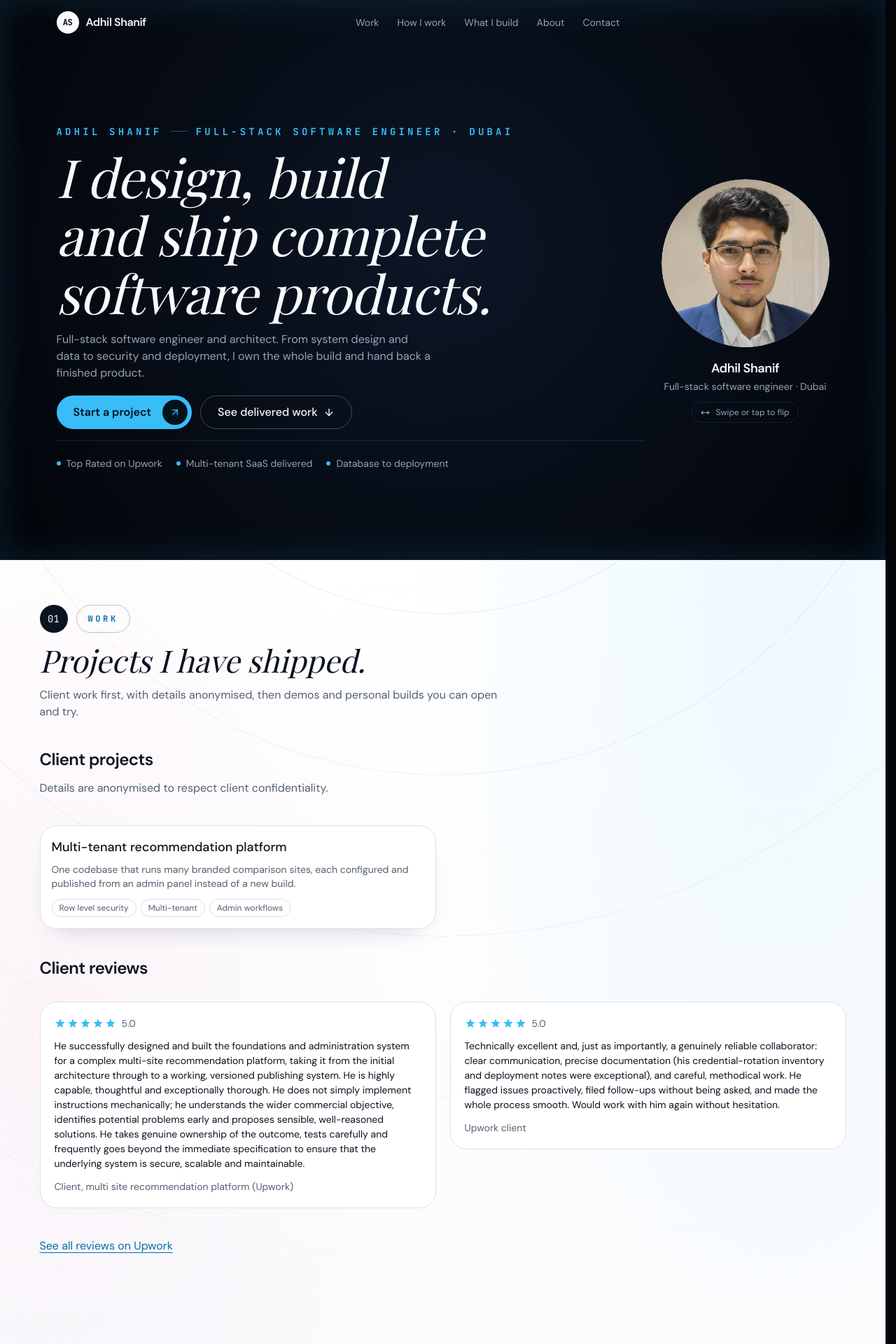
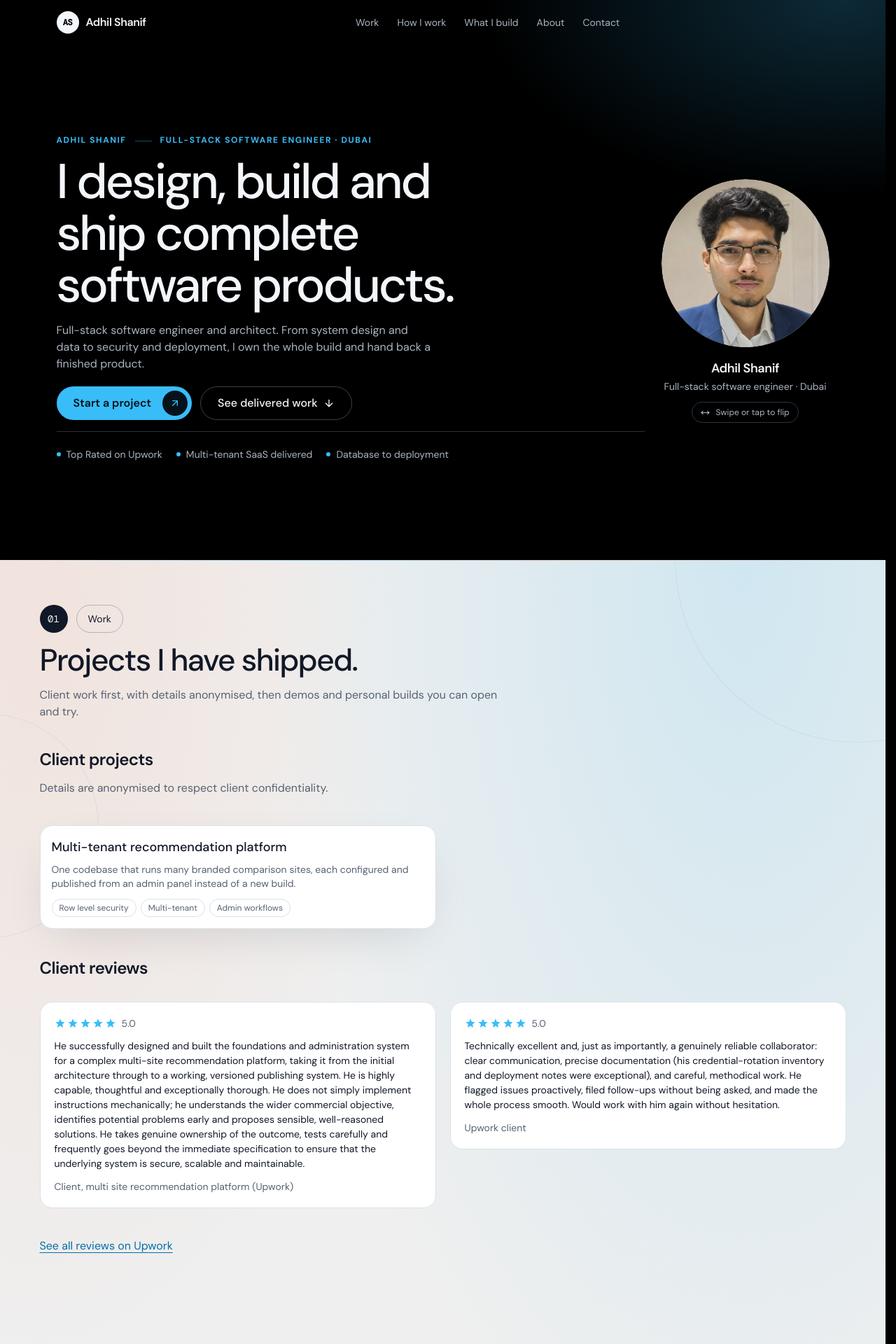
Before and after one commit to shanifadhil33-blip/My-portfolio, a Next.js app: page / in a window 1280 px wide. Shown: the top 1920 px of the page at 70% size. Built offline with nearby package versions, Linux system fonts and the light colour scheme.

Commit message:
Rework grounds and type against the correct reference: revert serif and mono, DM Sans medium headlines, #efefef light ground with sky and warm tints and two thin rings, black dark ground with corner aura, 1px section hairline, 18px cards

```diff
--- a/src/app/globals.css
+++ b/src/app/globals.css
@@ -6,30 +6,30 @@
    Components read tokens only, so a section flips theme by adding .zone-light or .zone-dark. */
 :root,
 .zone-dark {
-  --background: #020408;
-  --surface: #080d16;
-  --foreground: #f8fafc;
-  --muted: #94a3b8;
-  --border: rgba(56, 189, 248, 0.15);
+  --background: #000000;
+  --surface: #0c161f;
+  --foreground: #f3f6fa;
+  --muted: #aab4c0;
+  --border: #273440;
   --accent: #38bdf8;
   --accent-hover: #7dd3fc;
   --accent-pressed: #0ea5e9;
   --accent-fill: #38bdf8;
   --accent-ink: #04121c;
-  --card-shadow: 0 25px 50px -12px rgba(0, 0, 0, 0.25);
+  --card-shadow: 0 18px 44px -22px rgba(0, 0, 0, 0.85);
   --glow: rgba(14, 116, 144, 0.32);
 }
 
 .zone-light {
-  --background: #f4f6f8;
+  --background: #efefef;
   --surface: #ffffff;
-  --foreground: #0b1220;
-  --muted: #536071;
-  --border: #dbe2ea;
+  --foreground: #111827;
+  --muted: #566273;
+  --border: #dce2e8;
   --accent: #026fa9;
   --accent-hover: #03649a;
   --accent-pressed: #024f7a;
-  --card-shadow: 0 18px 40px -26px rgba(15, 30, 50, 0.28);
+  --card-shadow: 0 22px 70px -24px rgba(7, 18, 28, 0.16);
   color-scheme: light;
 }
 
@@ -41,25 +41,35 @@
   color: var(--foreground);
 }
 
-/* Section backgrounds (Nov 18 2026), measured from a reference landing page:
-   dark = one soft navy radial from the centre (#0c1626 to #020408, farthest corner) with a 50px sky inset glow on the edges;
-   light = near white with a faint sky and rose wash and large thin arcs. Static layers only, nothing animates. */
-section.zone-dark {
-  background: radial-gradient(circle at 50% 45%, #0c1626 0%, #020408 100%);
-  box-shadow: inset 0 0 50px rgba(56, 189, 248, 0.15);
-}
+/* Section grounds (Nov 18 2026), measured from the reference page's computed CSS.
+   Light: #efefef with a sky tint top right (ellipse 78% 58% at 84% 0, 17%) and a warm tint top left
+   (ellipse 58% 44% at 4% 2%, 12%), plus two thin 1px rings (520px circle off the top right corner,
+   320px circle off the left edge) at 8% ink. Dark: pure black with one sky aura in the top right corner
+   (ellipse 58% 50% at 95% 0, 22%). Every section starts with a 1px sky to coral hairline.
+   All painted as background layers: no pseudo elements, no overflow, nothing animates. */
+section.zone-light,
+section.zone-dark { --hairline: linear-gradient(90deg, transparent, rgba(55, 189, 248, 0.55), rgba(255, 138, 92, 0.4), transparent); }
 section.zone-light {
   background:
-    radial-gradient(60% 45% at 88% 0%, rgba(56, 189, 248, 0.09), transparent 70%),
-    radial-gradient(55% 40% at 6% 18%, rgba(244, 114, 182, 0.06), transparent 70%),
-    linear-gradient(180deg, #ffffff 0%, #f7f9fc 45%, #f3f6fa 100%);
-  position: relative; isolation: isolate;
+    var(--hairline) top / 100% 1px no-repeat,
+    radial-gradient(circle at calc(100% - 40px) 0, transparent 259.5px, rgba(17, 24, 39, 0.08) 260px, transparent 261px),
+    radial-gradient(circle at -20px 380px, transparent 159.5px, rgba(17, 24, 39, 0.08) 160px, transparent 161px),
+    radial-gradient(ellipse 78% 58% at 84% 0%, rgba(55, 189, 248, 0.17), transparent 68%),
+    radial-gradient(ellipse 58% 44% at 4% 2%, rgba(255, 138, 92, 0.12), transparent 70%),
+    #efefef;
 }
-section.zone-light::before {
-  content: ""; position: absolute; inset: 0 0 auto 0; height: min(100%, 1400px); z-index: -1; pointer-events: none;
-  background: repeating-radial-gradient(circle at 50% -30vmax, transparent 0 calc(18vmax - 1px), rgba(11, 18, 32, 0.07) calc(18vmax - 1px) 18vmax);
-  -webkit-mask-image: linear-gradient(180deg, black 0%, rgba(0, 0, 0, 0.6) 45%, transparent 100%);
-  mask-image: linear-gradient(180deg, black 0%, rgba(0, 0, 0, 0.6) 45%, transparent 100%);
+section.zone-dark {
+  background:
+    var(--hairline) top / 100% 1px no-repeat,
+    radial-gradient(ellipse 58% 50% at 95% 0%, rgba(55, 189, 248, 0.22), transparent 70%),
+    #000000;
+}
+section#hero.zone-dark { background: radial-gradient(ellipse 58% 50% at 95% 0%, rgba(55, 189, 248, 0.22), transparent 70%), #000000; }
+section#contact.zone-dark {
+  background:
+    var(--hairline) top / 100% 1px no-repeat,
+    radial-gradient(ellipse 54% 48% at 4% 0%, rgba(255, 138, 92, 0.18), transparent 70%),
+    #000000;
 }
 
 @theme inline {
@@ -75,9 +85,7 @@ section.zone-light::before {
   --color-accent-ink: var(--accent-ink);
   --font-sans: var(--font-dm-sans);
   --font-mono: var(--font-dm-mono);
-  --font-display: var(--font-playfair);
-  --radius-2xl: 1.5rem;
-  --radius-3xl: 2rem;
+  --radius-2xl: 1.125rem;
 }
 
 body {
@@ -244,17 +252,17 @@ button:disabled {
 
 /* ---------- Editorial pieces ---------- */
 
-/* The corner light is replaced by the centred radial on section.zone-dark (Nov 18 2026). */
+/* Corner light now comes from the aura layer on section.zone-dark (Nov 18 2026); kept for other pages. */
 .glow { position: relative; isolation: isolate; overflow: hidden; }
-.glow::before { display: none; }
-.glow-unused::before {
+section.glow::before { display: none; }
+.glow::before {
   content: ""; position: absolute; z-index: -1; pointer-events: none;
   width: 70vmax; height: 70vmax; right: -28vmax; top: -34vmax; border-radius: 9999px;
   background: radial-gradient(closest-side, var(--glow), transparent 72%);
 }
 .glow-left::before { right: auto; left: -30vmax; top: 10%; }
 
-/* Hairline grid texture (no longer used on the home page). */
+/* Hairline grid texture for the hero. */
 .grid-lines {
   background-image:
     linear-gradient(to right, color-mix(in srgb, var(--foreground) 5%, transparent) 1px, transparent 1px),
--- a/src/app/layout.tsx
+++ b/src/app/layout.tsx
@@ -1,5 +1,5 @@
 import type { Metadata, Viewport } from "next";
-import { DM_Sans, JetBrains_Mono, Playfair_Display } from "next/font/google";
+import { DM_Mono, DM_Sans } from "next/font/google";
 import "./globals.css";
 import JsonLd from "@/components/JsonLd";
 import { baseGraph } from "@/lib/schema";
@@ -11,19 +11,10 @@ const dmSans = DM_Sans({
   display: "swap",
 });
 
-const mono = JetBrains_Mono({
+const dmMono = DM_Mono({
   variable: "--font-dm-mono",
   subsets: ["latin"],
-  weight: ["400", "500", "700"],
-  display: "swap",
-});
-
-// Display face for headlines: italic serif, regular weight.
-const display = Playfair_Display({
-  variable: "--font-playfair",
-  subsets: ["latin"],
-  weight: ["400"],
-  style: ["italic"],
+  weight: ["400", "500"],
   display: "swap",
 });
 
@@ -84,7 +75,7 @@ export default function RootLayout({
   children: React.ReactNode;
 }>) {
   return (
-    <html lang="en" className={`${dmSans.variable} ${mono.variable} ${display.variable} h-full antialiased`} suppressHydrationWarning>
+    <html lang="en" className={`${dmSans.variable} ${dmMono.variable} h-full antialiased`} suppressHydrationWarning>
       <body className="min-h-full flex flex-col" suppressHydrationWarning>
         <JsonLd data={baseGraph()} />
         {children}
--- a/src/components/Hero.tsx
+++ b/src/components/Hero.tsx
@@ -14,7 +14,7 @@ export default function Hero() {
     <section id="hero" aria-labelledby="hero-title" className="zone-dark glow relative">
       <div className="hero-layout relative mx-auto grid min-h-[100svh] max-w-6xl grid-cols-1 items-center gap-14 px-5 pt-28 pb-16 sm:px-6 lg:grid-cols-12 lg:gap-10 lg:pt-[clamp(5rem,13svh,6rem)] lg:pb-[clamp(1.5rem,5svh,4rem)]">
         <div className="hero-copy min-w-0 lg:col-span-7 @container">
-          <p className="rise flex flex-wrap items-center gap-x-3 gap-y-1 font-mono text-[11px] leading-4 font-bold tracking-[0.2em] text-accent uppercase sm:text-xs sm:tracking-[0.3em] lg:text-sm lg:leading-5" style={{ "--d": 0 } as React.CSSProperties}>
+          <p className="rise flex flex-wrap items-center gap-x-3 gap-y-1 text-xs leading-[1.65] font-bold tracking-[0.13em] text-accent uppercase" style={{ "--d": 0 } as React.CSSProperties}>
             <span className="text-accent">Adhil Shanif</span>
             <span aria-hidden className="h-px w-6 bg-accent/40" />
             <span>Full-stack software engineer · Dubai</span>
@@ -22,16 +22,16 @@ export default function Hero() {
 
           <h1
             id="hero-title"
-            className="lift mt-6 font-display text-balance text-[length:clamp(2.5rem,min(9cqi,9.5svh),5rem)] font-normal italic leading-[1.1] tracking-[-0.01em] text-foreground"
+            className="lift mt-[18px] lg:mt-[clamp(0.75rem,2.2svh,1.125rem)] text-balance text-[length:clamp(2.4375rem,min(10.6cqi,11svh),4.375rem)] font-medium leading-[1.06] tracking-[-0.045em] text-foreground"
           >
             {HEADLINE}
           </h1>
 
-          <p className="rise mt-6 max-w-xl text-pretty text-base leading-6 text-muted sm:text-lg sm:leading-7" style={{ "--d": 2 } as React.CSSProperties}>
+          <p className="rise mt-[26px] lg:mt-[clamp(0.875rem,3svh,1.625rem)] max-w-xl text-pretty text-[length:clamp(1.0625rem,2vw,1.3125rem)] leading-[1.65] text-muted lg:text-[length:clamp(1rem,2.6svh,1.3125rem)]" style={{ "--d": 2 } as React.CSSProperties}>
             {SUBHEADLINE}
           </p>
 
-          <div className="hero-actions rise mt-12 lg:mt-[clamp(1.5rem,5svh,3rem)] flex flex-col gap-3 sm:flex-row sm:items-center" style={{ "--d": 3 } as React.CSSProperties}>
+          <div className="hero-actions rise mt-[42px] lg:mt-[clamp(1.25rem,4.5svh,2.625rem)] flex flex-col gap-3 sm:flex-row sm:items-center" style={{ "--d": 3 } as React.CSSProperties}>
             <PillLink href="/brief">Start a project</PillLink>
             <GhostLink href="#work">
               See delivered work <ArrowDown size={16} aria-hidden />
--- a/src/components/ui.tsx
+++ b/src/components/ui.tsx
@@ -8,7 +8,7 @@ export function SectionLabel({ n, children, center = false }: { n: string; child
       <span className="flex h-10 w-10 items-center justify-center rounded-full bg-foreground font-mono text-sm text-background">
         {n}
       </span>
-      <span className="inline-flex h-10 items-center rounded-full border border-foreground/25 px-4 font-mono text-xs font-bold tracking-[0.3em] text-accent uppercase">
+      <span className="inline-flex h-10 items-center rounded-full border border-foreground/25 px-4 text-sm text-foreground">
         {children}
       </span>
     </p>
@@ -34,11 +34,11 @@ export function SectionHead({
   return (
     <header className={`section-head ${center ? "mx-auto max-w-3xl text-center" : "max-w-3xl"}`}>
       <SectionLabel n={n} center={center}>{label}</SectionLabel>
-      <h2 id={id} className="mt-6 font-display text-balance text-[length:clamp(1.875rem,min(4vw,8svh),3rem)] font-normal italic leading-[1.15] tracking-normal text-foreground">
+      <h2 id={id} className="mt-7 text-balance text-[length:clamp(2rem,min(4.6vw,8.5svh),3.375rem)] font-medium leading-[1.13] tracking-[-0.035em] text-foreground">
         {title}
       </h2>
       {lead ? (
-        <p className={`mt-6 text-pretty text-base leading-6 text-muted sm:text-lg sm:leading-7 ${center ? "mx-auto max-w-2xl" : "max-w-2xl"}`}>
+        <p className={`mt-5 text-pretty text-[19px] leading-[1.75] text-muted ${center ? "mx-auto max-w-2xl" : "max-w-2xl"}`}>
           {lead}
         </p>
       ) : null}
```
